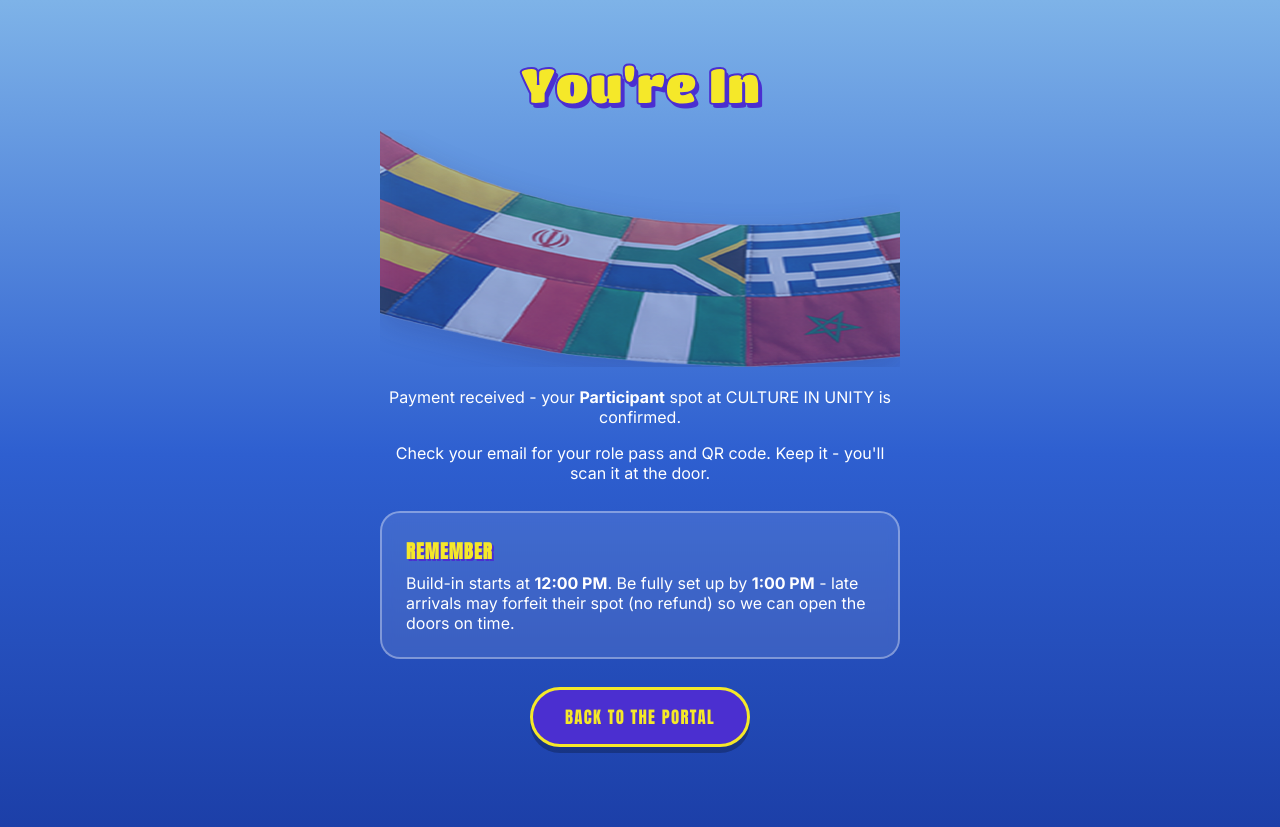
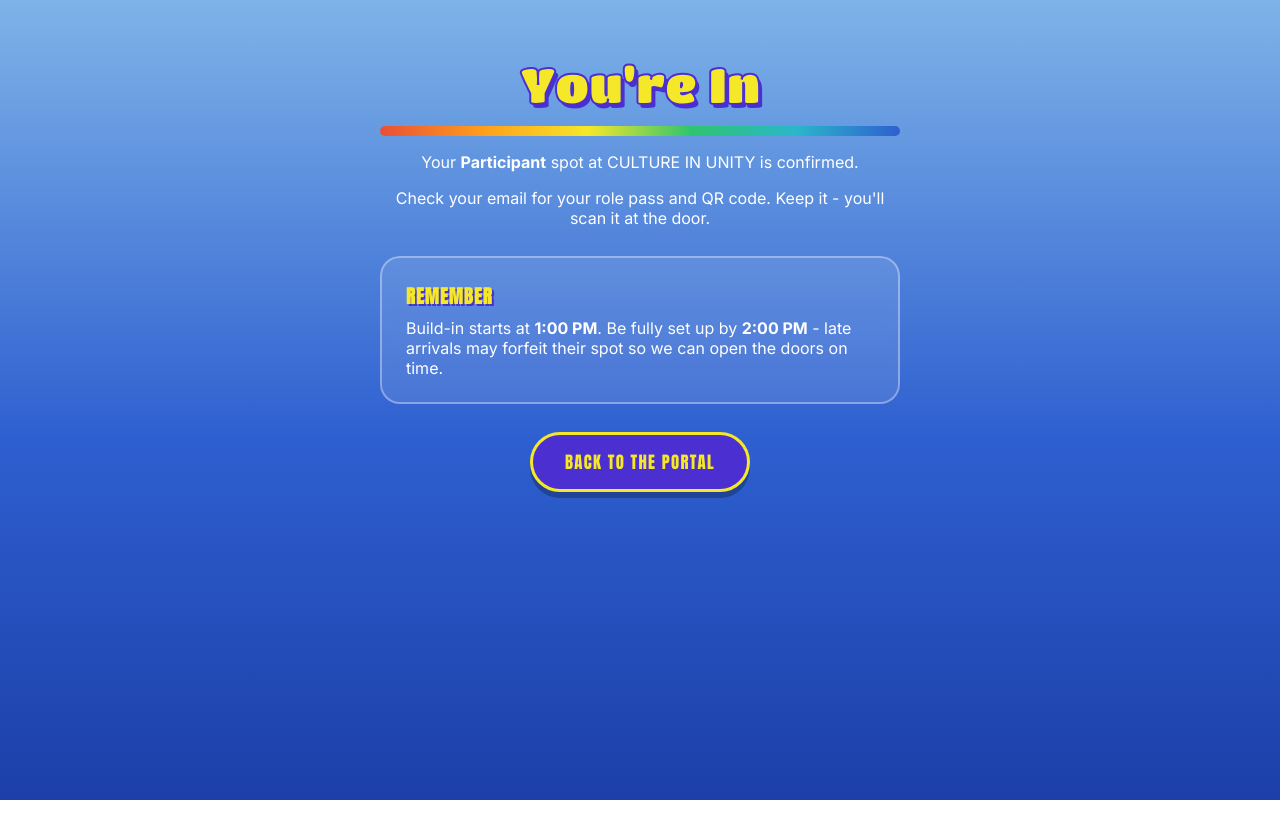
Before and after one commit to soulprinttribe/culture-in-unity, a Next.js app: page /submit/success in a window 1280 px wide. After the commit the page ends 800 px from the top, so only its background shows below. Built offline with nearby package versions, Linux system fonts and the light colour scheme.

Commit message:
Add files via upload

```diff
--- a/app/submit/success/page.jsx
+++ b/app/submit/success/page.jsx
@@ -1,22 +1,38 @@
 import Link from "next/link";
 import { ROLES, EVENT } from "@/lib/config";
-import FlagBreak from "@/components/FlagBreak";
 
 export const dynamic = "force-dynamic";
 
 export default function SubmitSuccess({ searchParams }) {
   const role = (searchParams && searchParams.role) || "";
-  const r = ROLES[role] || { label: "Participant" };
+  const r = ROLES[role] || { label: "Participant", fee: 0 };
+  const isFree = r.fee === 0;
+  const isPerformer = role === "perform";
+
   return (
     <main className="container center" style={{ paddingTop: 60, paddingBottom: 80, maxWidth: 560 }}>
-      <h1 style={{ fontSize: "clamp(2rem, 7vw, 3rem)" }}>You're In</h1>
-      <FlagBreak />
-      <p className="mt-2">Payment received - your <strong>{r.label}</strong> spot at {EVENT.name} is confirmed.</p>
-      <p className="mt-2">Check your email for your role pass and QR code. Keep it - you'll scan it at the door.</p>
+      <h1 style={{ fontSize: "clamp(2rem, 7vw, 3rem)" }}>You&apos;re In</h1>
+      <div className="ribbon mt-2 mb-2" />
+      <p className="mt-2">
+        {isFree ? "Your " : "Payment received - your "}
+        <strong>{r.label}</strong> spot at {EVENT.name} is confirmed.
+      </p>
+      <p className="mt-2">Check your email for your role pass and QR code. Keep it - you&apos;ll scan it at the door.</p>
+
       <div className="card mt-3" style={{ textAlign: "left" }}>
         <h3>Remember</h3>
-        <p className="mt-1">Build-in starts at <strong>12:00 PM</strong>. Be fully set up by <strong>1:00 PM</strong> - late arrivals may forfeit their spot (no refund) so we can open the doors on time.</p>
+        {isPerformer ? (
+          <>
+            <p className="mt-1">Please arrive by <strong>2:00 PM</strong> for sound and running order.</p>
+            <p className="mt-1">Bring your track files with you - a member of the team will collect them at the welcome table.</p>
+          </>
+        ) : (
+          <p className="mt-1">
+            Build-in starts at <strong>1:00 PM</strong>. Be fully set up by <strong>2:00 PM</strong> - late arrivals may forfeit their spot so we can open the doors on time.
+          </p>
+        )}
       </div>
+
       <p className="mt-3"><Link href="/" className="btn secondary">Back to the portal</Link></p>
     </main>
   );
```
